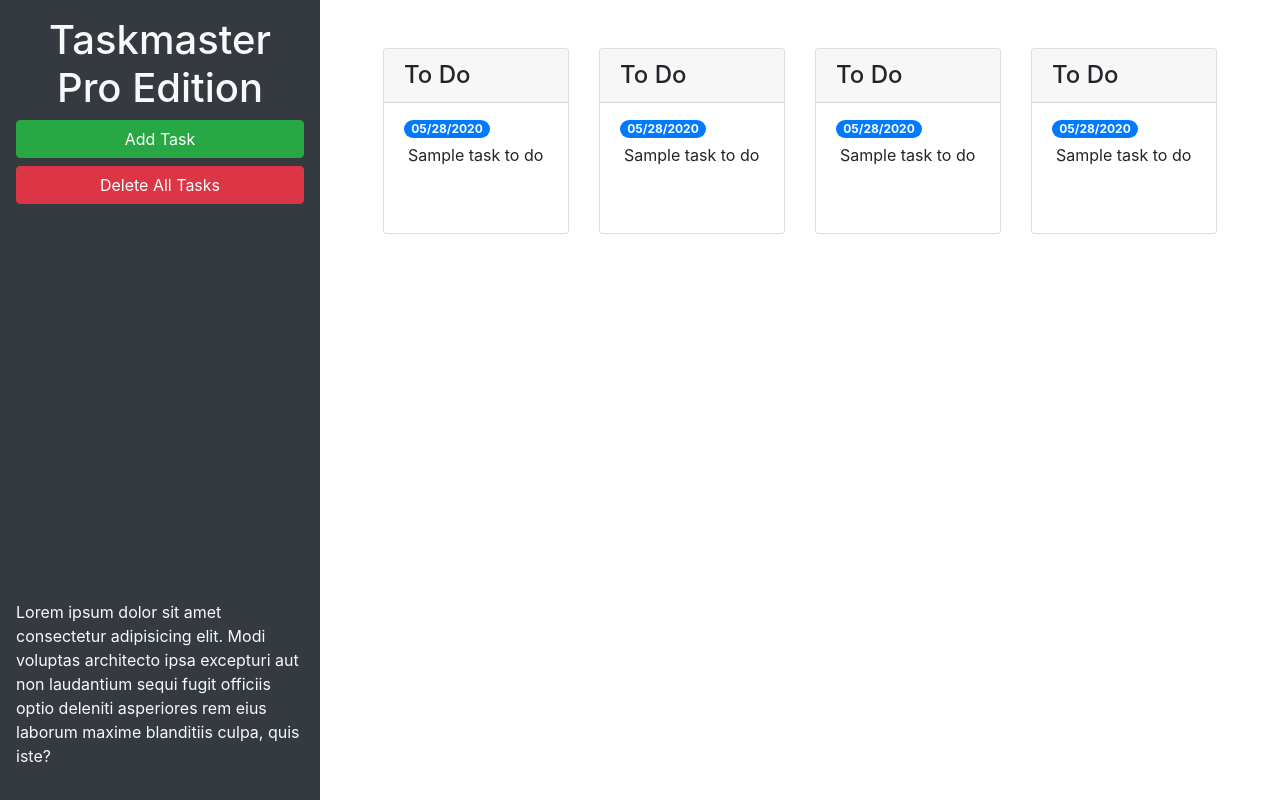
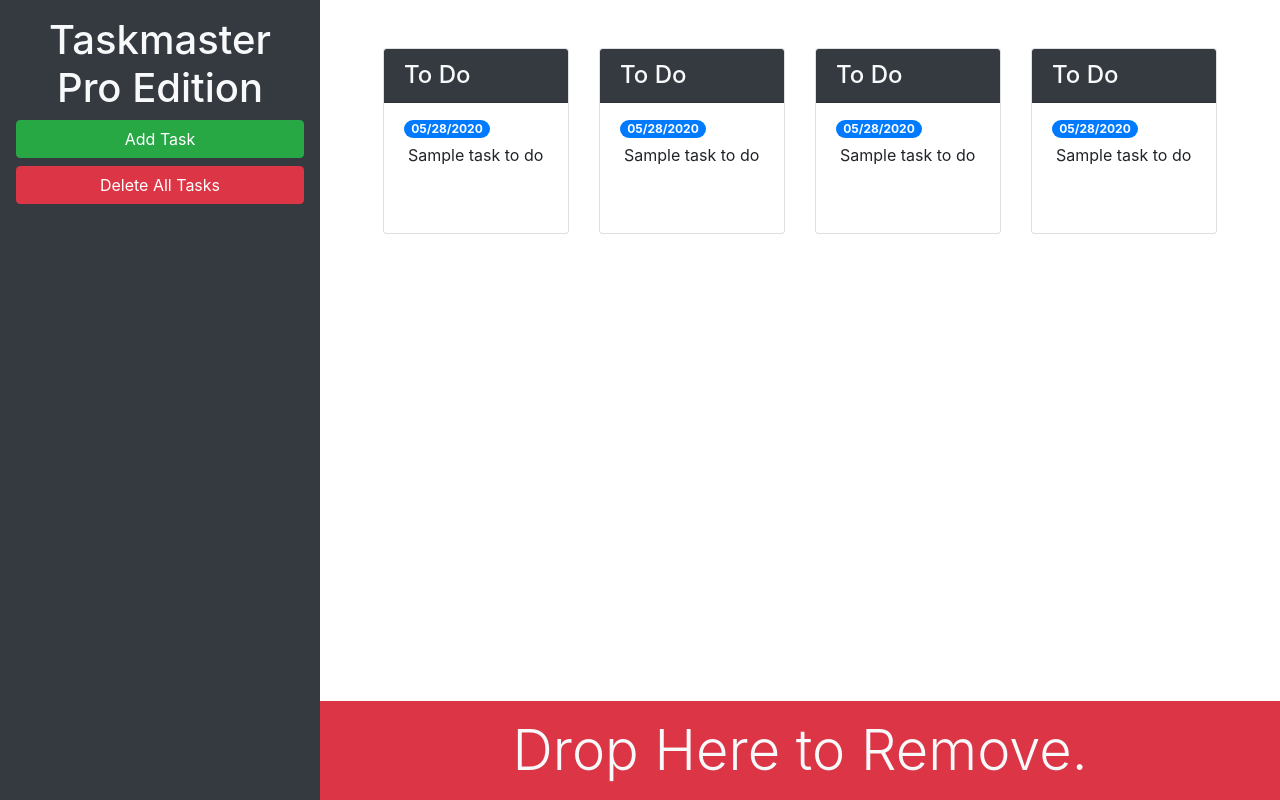
Before and after one commit to Otterpop7/taskmaster-pro, a plain HTML site: page index.html in a window 1280 px wide. Drawn offline with nearby package versions, Linux system fonts and the light colour scheme.

Commit message:
trash update

```diff
--- a/index.html
+++ b/index.html
@@ -13,20 +13,20 @@
 <body>
 
     <div class="row min-vh-100 no-gutters">
-        <header class="col-12 col-lg-3 bg-dark text-light d-flex flex-column p-4 p-lg-3">
+        <header class="col-12 col-lg-3 bg-dark text-light sticky-top d-flex flex-column p-4 p-lg-3">
             <h1 class="text-center">Taskmaster Pro Edition</h1>
             <button id="create-task" class="btn btn-block btn-success" data-toggle="modal" data-target="#task-form-modal">Add
         Task</button>
             <button id="remove-tasks" class="btn btn-block btn-danger">Delete All Tasks</button>
-            <p class="mt-auto">Lorem ipsum dolor sit amet consectetur adipisicing elit. Modi voluptas architecto ipsa excepturi aut non laudantium sequi fugit officiis optio deleniti asperiores rem eius laborum maxime blanditiis culpa, quis iste?
+            <p class="mt-auto d-none">Lorem ipsum dolor sit amet consectetur adipisicing elit. Modi voluptas architecto ipsa excepturi aut non laudantium sequi fugit officiis optio deleniti asperiores rem eius laborum maxime blanditiis culpa, quis iste?
             </p>
         </header>
-        <main class="col-12 col-lg-9">
+        <main class="col-12 col-lg-9 d-flex flex-column">
             <div class="m-5 row justify-content-around">
                 <!-- todo start -->
                 <div class="col-12 col-md-6 col-xl-3 mb-3">
                     <div class="card">
-                        <h4 class="card-header">
+                        <h4 class="card-header bg-dark text-light">
                             To Do
                         </h4>
                         <ul id="list-toDo" class="list-group list-group-flush">
@@ -41,7 +41,7 @@
                 <!-- in progress start -->
                 <div class="col-12 col-md-6 col-xl-3 mb-3">
                     <div class="card">
-                        <h4 class="card-header">
+                        <h4 class="card-header bg-dark text-light">
                             To Do
                         </h4>
                         <ul id="list-toDo" class="list-group list-group-flush">
@@ -56,7 +56,7 @@
                 <!-- in review start -->
                 <div class="col-12 col-md-6 col-xl-3 mb-3">
                     <div class="card">
-                        <h4 class="card-header">
+                        <h4 class="card-header bg-dark text-light">
                             To Do
                         </h4>
                         <ul id="list-toDo" class="list-group list-group-flush">
@@ -71,7 +71,7 @@
                 <!-- done start -->
                 <div class="col-12 col-md-6 col-xl-3 mb-3">
                     <div class="card">
-                        <h4 class="card-header">
+                        <h4 class="card-header bg-dark text-light">
                             To Do
                         </h4>
                         <ul id="list-toDo" class="list-group list-group-flush">
@@ -83,6 +83,11 @@
                     </div>
                 </div>
                 <!-- done end -->
+            </div>
+            <div class="mt-auto" id="trash">
+                <div class="w-100 bg-danger p-3 text-center text-light display-4">
+                    Drop Here to Remove.
+                </div>
             </div>
         </main>
     </div>
```
